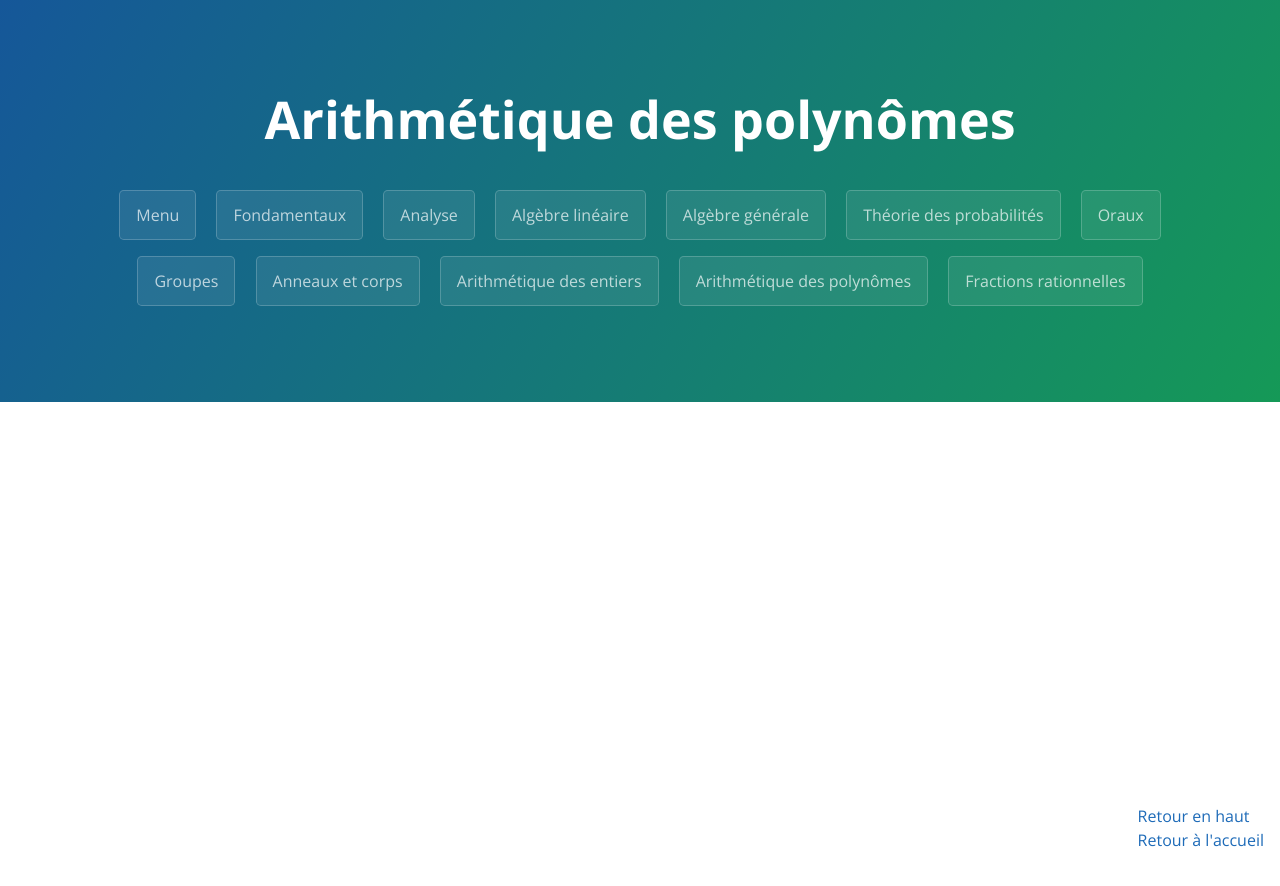
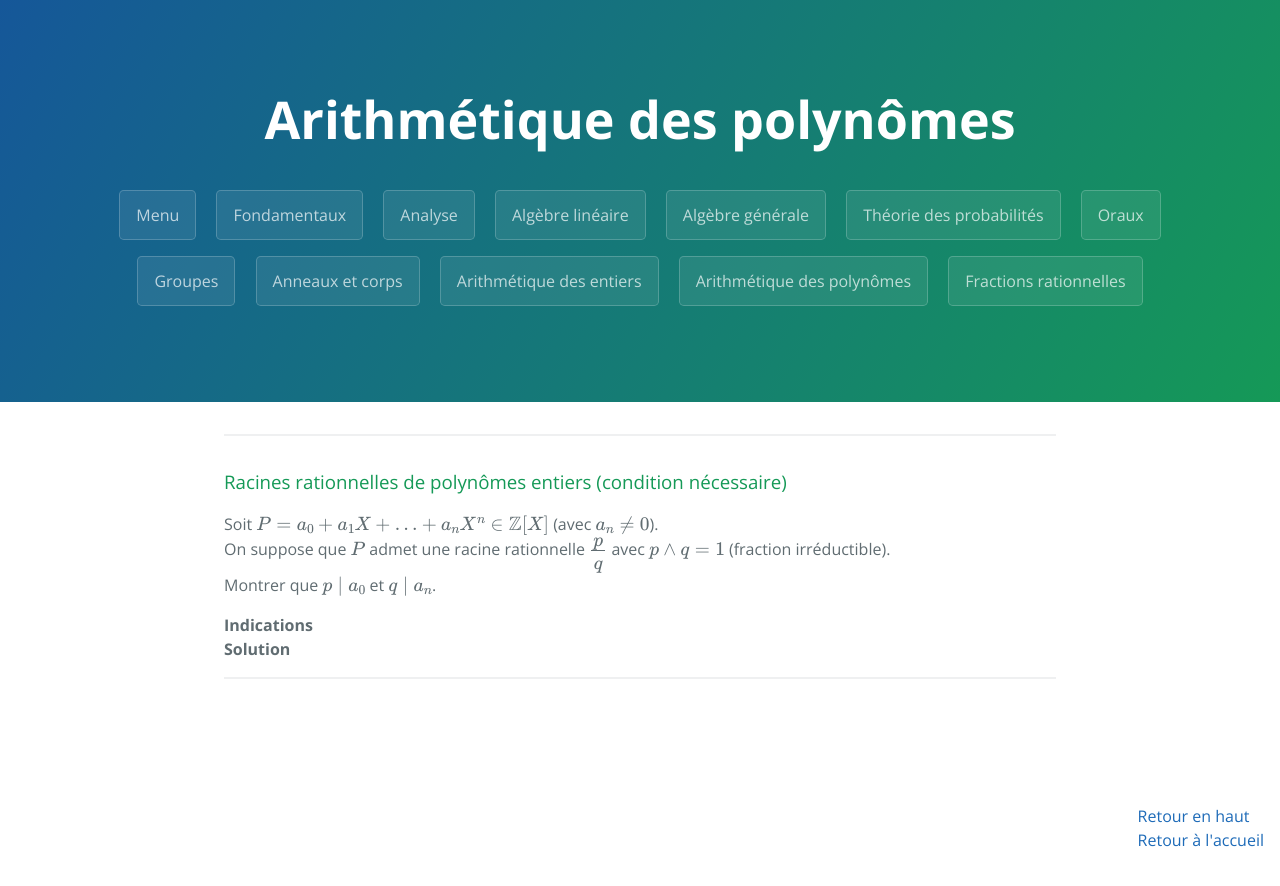
Before and after one commit to WingVee/wingvee.github.io, a Jekyll site: the page built from _pages/arithmetique-polynomes.md, in a window 1280 px wide. Shown: the top 886 px of the page. Built offline with Jekyll 4.4.1, drawn with Linux system fonts in a browser that asks for light colours; formulas are drawn with MathJax 3; the repository's description, which GitHub fills in, is left out.

Commit message:
arithmetique-des-polynomes#cn-racines-rationnelles-polynomes-entiers

```diff
--- a/_pages/arithmetique-polynomes.md
+++ b/_pages/arithmetique-polynomes.md
@@ -5,3 +5,40 @@ permalink: arithmetique-des-polynomes
 redirect_from:
   - arithmétique-des-polynômes
 ---
+
+---
+
+<h3 id="cn-racines-rationnelles-polynomes-entiers">
+  <a href="#cn-racines-rationnelles-polynomes-entiers" class="header">
+  Racines rationnelles de polynômes entiers (condition nécessaire)</a>
+</h3>
+
+Soit $P = a_0 + a_1X + \ldots + a_nX^n\in\mathbb{Z}[X]$ (avec $a_n\neq 0$).<br>
+On suppose que $P$ admet une racine rationnelle $\displaystyle\frac{p}{q}$ avec $p\wedge q = 1$ (fraction irréductible).<br>
+Montrer que $p\mid a_0$ et $q\mid a_n$.
+
+<details>
+  <summary><b>Indications</b></summary>
+    Écrire $\displaystyle P\left(\frac{p}{q}\right) = 0$ et développer et utiliser le lemme de Gauss.
+</details>
+
+<details>
+  <summary><b>Solution</b></summary>
+    $$\begin{align*}
+    P\left(\frac{p}{q}\right) = 0 &\iff a_0 + a_1\frac{p}{q} + \ldots + a_n\left(\frac{p}{q}\right)^n = 0\\
+    &\iff a_0q^n + a_1pq^{n-1} + \ldots + a_np^n = 0\\
+    &\iff a_0q^n = -p(a_1q^{n-1} + \ldots + a_np^{n-1})\\
+    &\implies p\mid a_0q^n\\
+    &\iff p\mid a_0 \quad \text{(d'après le lemme de Gauss)}.
+    \end{align*}$$
+    De même, on a :
+    $$\begin{align*}
+    P\left(\frac{p}{q}\right) = 0 &\iff a_0q^n + a_1pq^{n-1} + \ldots + a_np^n = 0\\
+    &\iff a_np^n = -q(a_0q^{n-1} + \ldots + a_{n-1}p^{n-1})\\
+    &\implies q\mid a_np^n\\
+    &\iff q\mid a_n \quad \text{(d'après le lemme de Gauss)}.
+    \end{align*}$$
+    Donc $\displaystyle P\left(\frac{p}{q}\right) = 0 \implies p\mid a_0$ et $q\mid a_n$.
+</details>
+
+---
```
Also changed, not shown: _pages/historique.md (+4 -0 lines).
